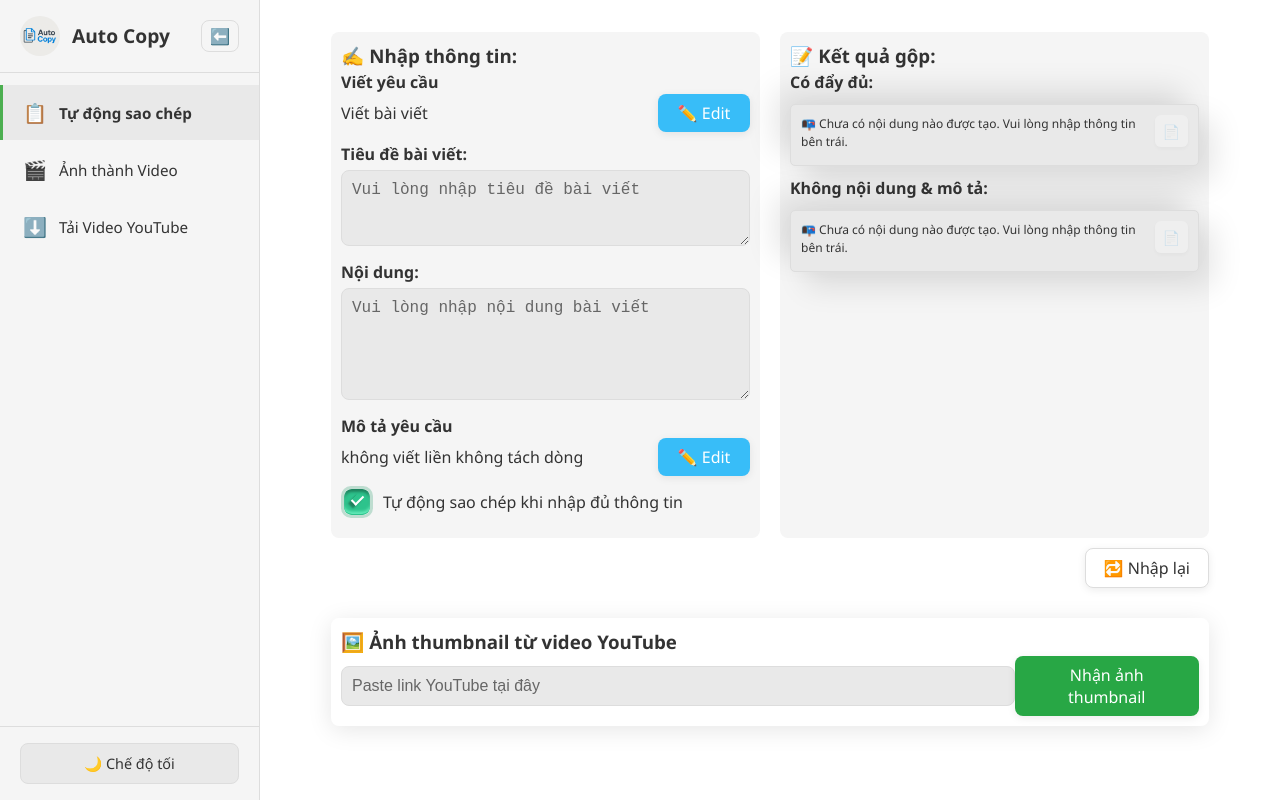
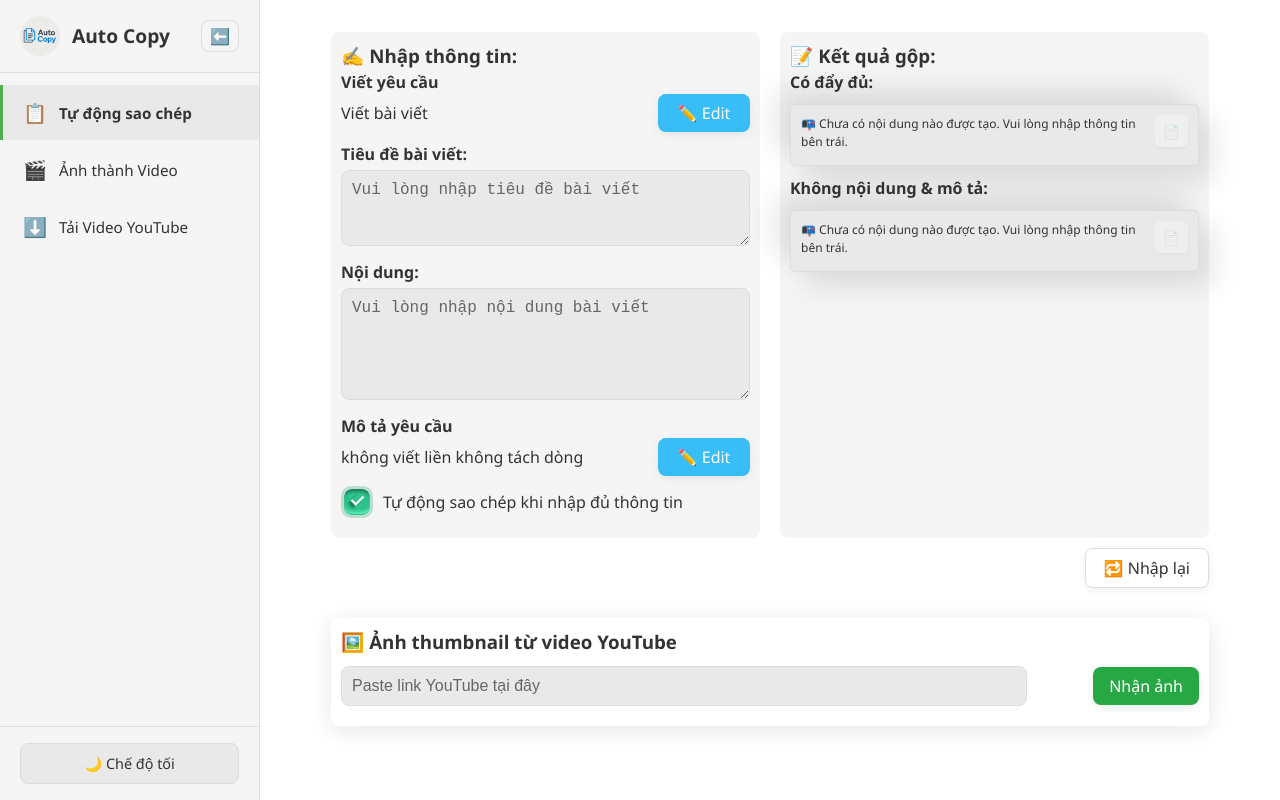
Before and after one commit to anhminh270622/auto-copy, a React (Vite) app: page / in a window 1280 px wide. Built offline with nearby package versions, Linux system fonts and the light colour scheme.

Commit message:
update ui

```diff
--- a/src/components/downloadYtb/downloadYtb.jsx
+++ b/src/components/downloadYtb/downloadYtb.jsx
@@ -74,7 +74,7 @@ const YoutubeThumbnail = ({ showTitle = true }) => {
                     onClick={thumbnailUrl ? onReset : getThumbnail}
                     className={`button ${thumbnailUrl ? 'button-secondary' : ''}`}
                 >
-                    {thumbnailUrl ? '🔁 Nhập lại' : 'Nhận ảnh thumbnail'}
+                    {thumbnailUrl ? '🔁 Nhập lại' : 'Nhận ảnh'}
                 </button>
             </div>
             {thumbnailUrl && (
```
